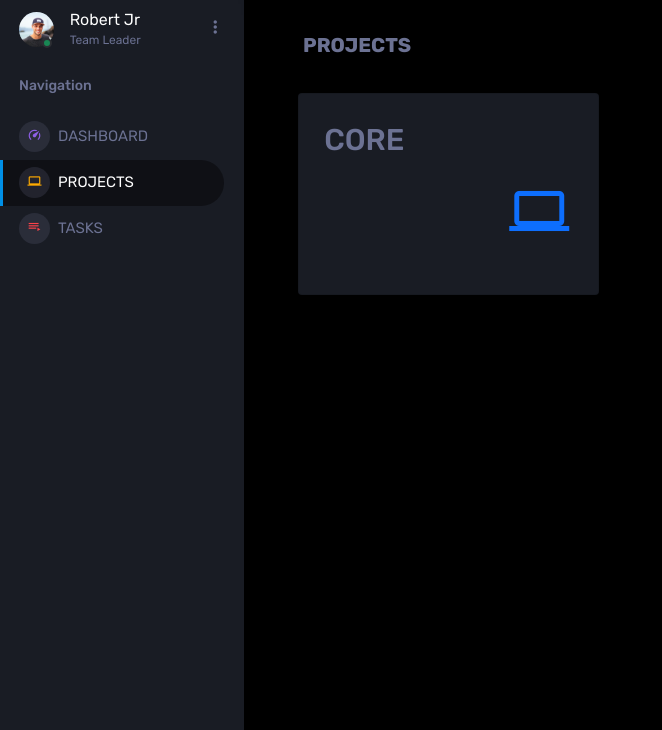
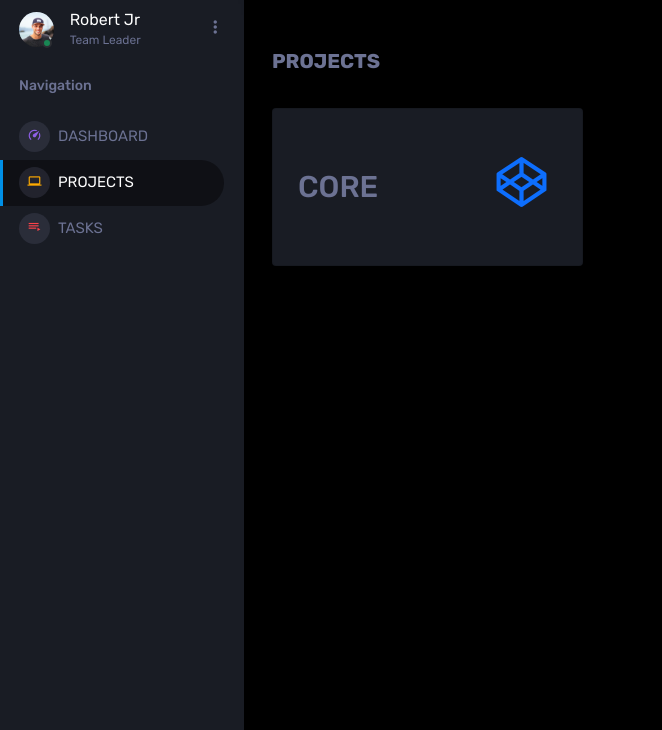
Before and after one commit to rohith-rdx/coreapp, a Django app: page /coreapp/TSproject in a window 1280 px wide. Shown: the part 70-800 px from the top of the page, without its empty margins (0-662 px from the left). Run offline with Django 4.2, Linux system fonts and the light colour scheme; some libraries are stand-ins or nearby versions.

Commit message:
project card change and work completed

```diff
--- a/core/templates/TSproject.html
+++ b/core/templates/TSproject.html
@@ -1,38 +1,30 @@
- {% extends 'index.html' %}
-{% load static %}
-{% block content %}
-<style>
-.card{
-    margin-top: 10%;
-    margin-left: 8%;
-}
-</style>
+{%extends 'index.html'%}
+{%load static%}
+{%block content%}
 
 
-<div class="container">
-  <div class=" ml-6 " style="font-size: 20px;font-weight: 600;margin-left: 2%; color: #6c7293;">PROJECTS</div></div>
-  <div class="row">
-    <a href="/coreapp/TSprojectdetails" style="text-decoration: none; color: #6c7293;">
-    <div class="col-sm-4 grid-margin">
+<div class="row pt-3" >
+    <div class="" style="font-size: 20px;font-weight: 600;color:#6C7293;">PROJECTS</div></div>
+    <div class="row mt-4">
+      <div class="col-lg-4 mt-2">
         <div class="card">
+          <a href="/coreapp/TSprojectdetails" class="text-decoration-none text-white ">
             <div class="card-body">
-          <h5 style="font-size: 30px;">CORE</h5>
               <div class="row">
                 <div class="col-8 col-sm-12 col-xl-8 my-auto">
                   <div class="d-flex d-sm-block d-md-flex align-items-center">
-                <h2 class="mb-0"></h2>
-                <p class="text-success ms-2 mb-0 font-weight-medium"></p>
+                    <h2 class="mb-0" style="color:#6C7293;">CORE</h2>
                   </div>
-              <h6 class="text-muted font-weight-normal"></h6>
                 </div>
                 <div class="col-4 col-sm-12 col-xl-4 text-center text-xl-right">
-              <i class="icon-lg mdi mdi-laptop text-primary ms-auto"></i>
+                <i class="icon-lg mdi mdi-codepen text-primary ms-auto"></i>
+              </div>
+            </div>
+          </div></a>
+      </div>
     </div>
 
         </div>
       </div>
-      </div>
-    </div>
-    </a>
 
 {% endblock %}
```
Lines whose indentation alone changed are shown as unchanged.
